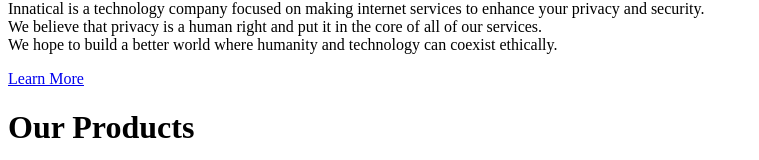
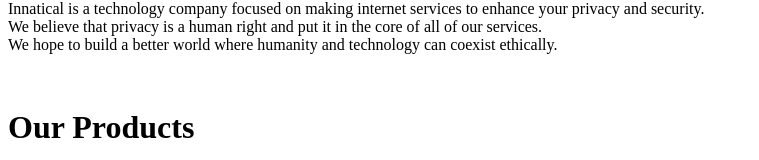
Before and after one commit to jadeastar/homepage, a Next.js app: page / in a window 1280 px wide. Shown: the part 624-784 px from the top of the page, without its empty margins (0-759 px from the left). Built offline with nearby package versions, Linux system fonts and the light colour scheme.

Commit message:
cool hover

```diff
--- a/pages/index.tsx
+++ b/pages/index.tsx
@@ -63,7 +63,7 @@
           We hope to build a better world where humanity and technology can
           coexist ethically.
         </p>
-        <a className="text-black dark:text-white" href="/#products">
+        <a className="text-black dark:text-white font-hairline" href="/#products">
           Learn More
         </a>
       </div>
--- a/style/main.scss
+++ b/style/main.scss
@@ -11,3 +11,19 @@
     filter: drop-shadow(0 0 0.75rem rgb(30, 111, 235));
   }
 }
+
+a {
+  color: #fff;/*dfe5f3*/
+  text-decoration: none;
+  background-image: linear-gradient(#fff, #fff),
+    linear-gradient(rgb(176, 251, 188), rgb(176, 251, 188));
+  background-size: 100% 30px, 0 30px;
+  background-position: 100% 100%, 0 100%;
+  background-repeat: no-repeat;
+
+  transition: background-size 0.43s ease-in-out;
+}
+
+a:hover {
+  background-size: 0 2px, 100% 2px;
+}
```
Also changed, not shown: 2 other files (tests, documents, lock files or other folders).
